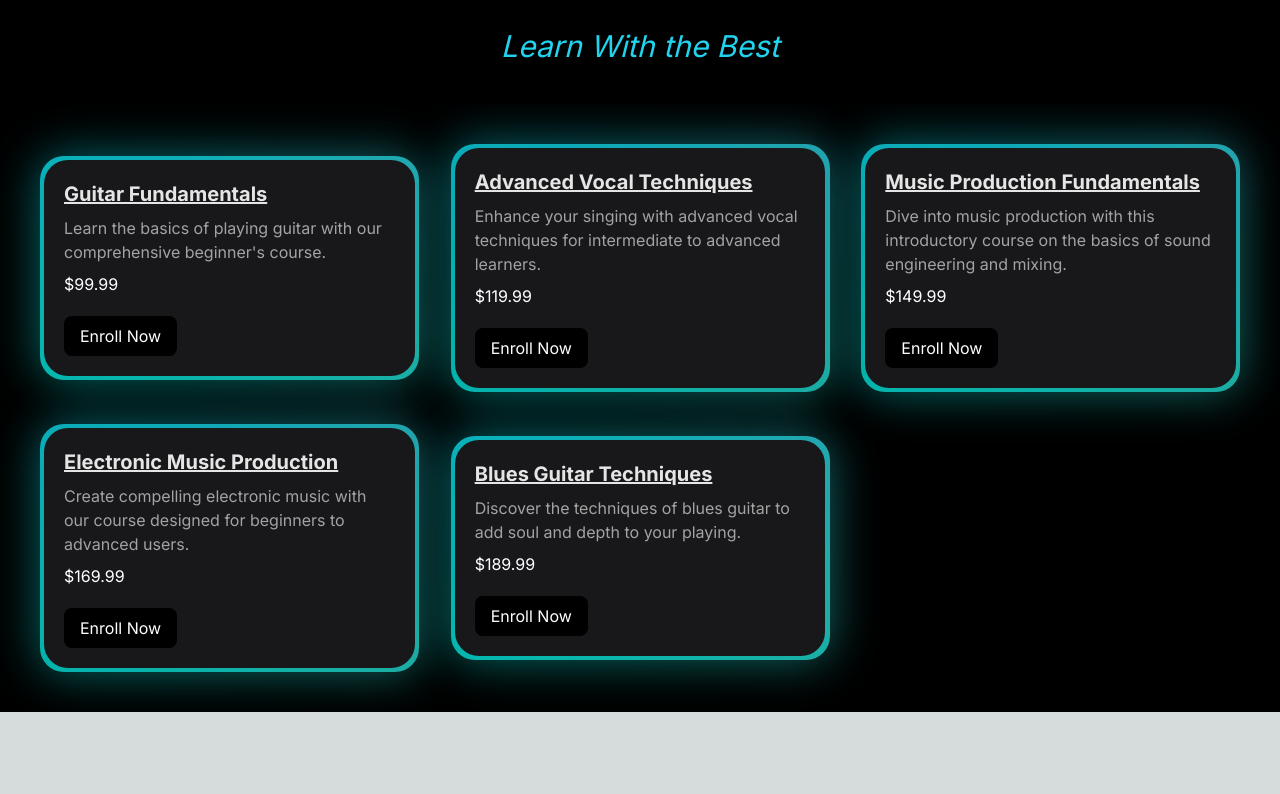
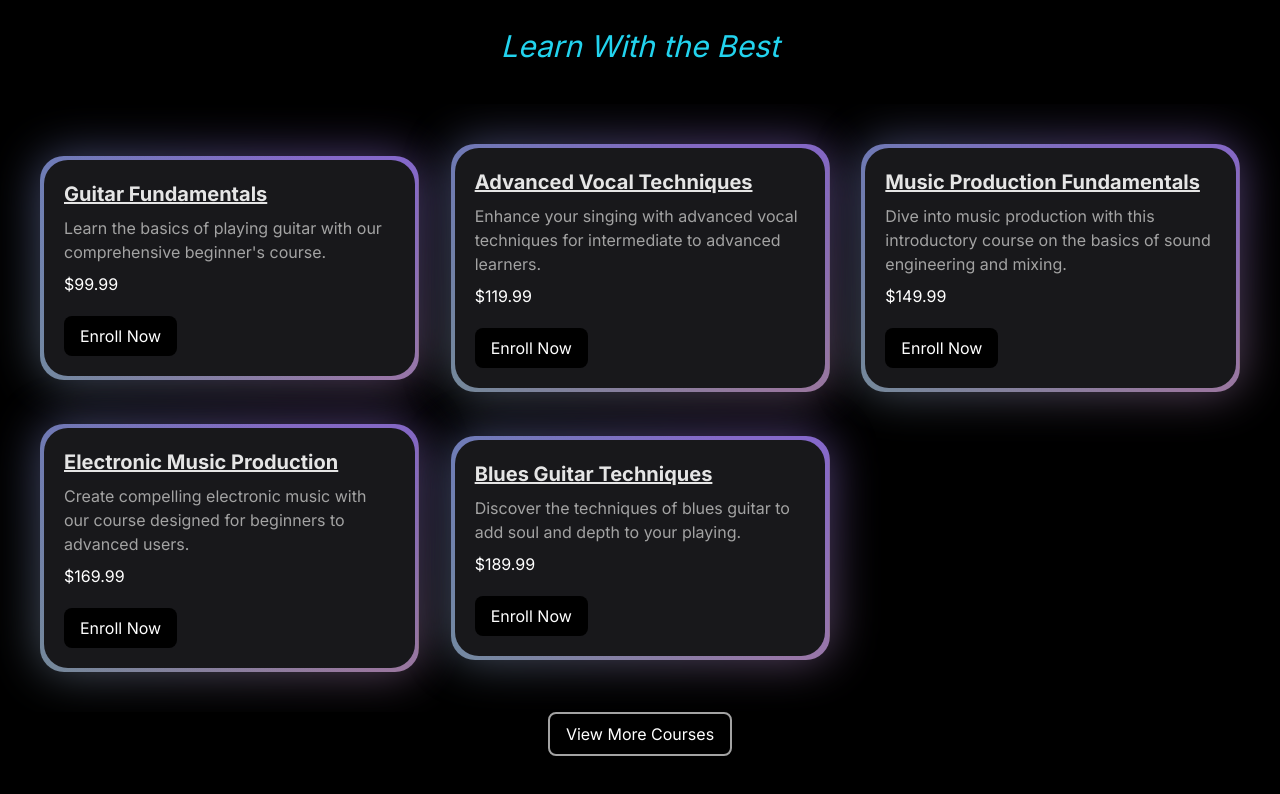
Before and after one commit to Atrika10/MusicWebsite, a Next.js app: page / in a window 1280 px wide. Shown: the part 724-1518 px from the top of the page. Before the commit the page ends 1436 px from the top, so only its background shows below. Built offline with nearby package versions, Linux system fonts and the light colour scheme.

Commit message:
add "View More Courses" link

```diff
--- a/src/components/FeaturedCardSection.tsx
+++ b/src/components/FeaturedCardSection.tsx
@@ -2,6 +2,7 @@
 import React from 'react'
 import data from '@/data/music-courses.json'
 import { BackgroundGradient } from './ui/background-gradient'
+import Link from 'next/link'
 
 interface Course{
         id: number,
@@ -17,7 +18,7 @@ export default function FeaturedCardSection() {
   const featuredCourses = data.courses.filter((course :Course) => course.isFeatured)
 
   return (
-    <div className=' mt-10 text-white flex justify-center items-center flex-col'>
+    <div className=' mt-10 pb-10 text-white flex justify-center items-center flex-col'>
      <div className='flex flex-col mb-10 justify-center items-center gap-1 sm:gap-3 md:gap-6 '>
         <p className=' text-purple-300 text-2xl sm:text-3xl
         md:text-5xl'>
@@ -52,6 +53,12 @@ export default function FeaturedCardSection() {
 
 
      </div>
+
+     <div className='border-2 py-2 px-4 rounded-lg border-neutral-400'>
+      <Link href="/">
+      View More Courses
+      </Link>
+      </div>
     </div>
   )
 }
```
